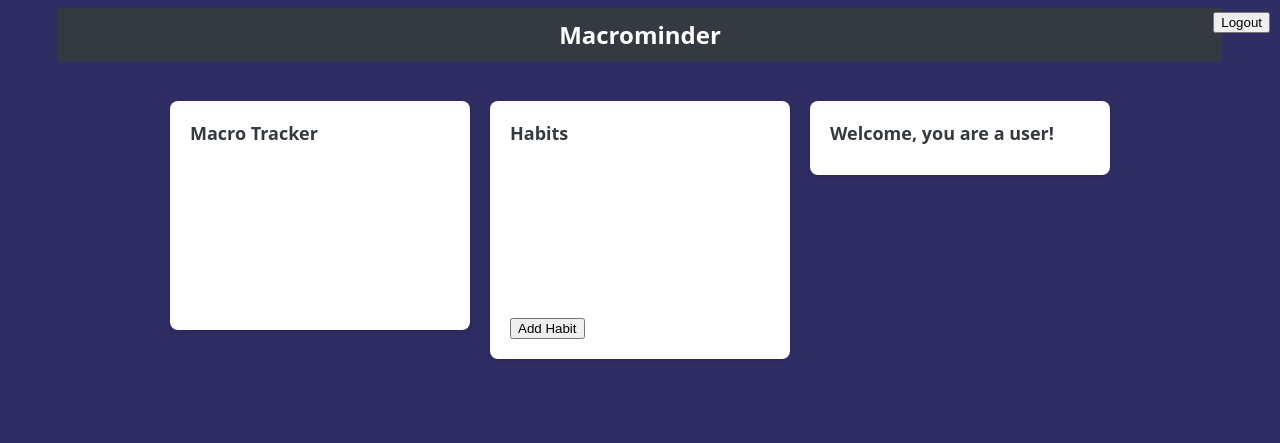
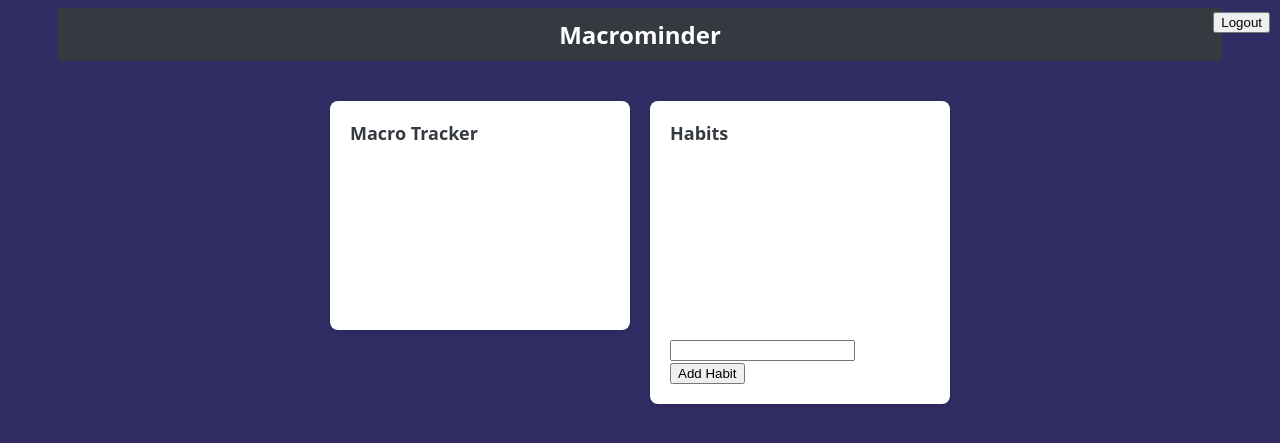
Before and after one commit to OriAdkins/MacroMinder, a Flask app: page /user/dashboard in a window 1280 px wide. Shown: the top 443 px of the page. Run offline with Flask 3, Linux system fonts and the light colour scheme; data that the repository does not hold is empty.

Commit message:
added dynamically adding habits to the list,
no refresh required or navigation to another html page to add a habit.

```diff
--- a/models.py
+++ b/models.py
@@ -9,6 +9,7 @@ class User(db.Model):
     password = db.Column(db.String(80), nullable=False)
     role = db.Column(db.String(80), nullable=False)
 
+#table linked to user to define their habits
 class Habits(db.Model):
     __tablename__ = 'Habits'
     habit_id = db.Column(db.Integer, primary_key=True, autoincrement=True)
@@ -16,6 +17,8 @@ class Habits(db.Model):
     habit_description = db.Column(db.String(255), nullable=False)
     #user = db.relationship('User', backref='habits')
 
+
+# Db table for tracking the macro for the day, tasks_completed is for habits
 class CompletionLog(db.Model):
     __tablename__ = 'CompletionLog'
     tracking_id = db.Column(db.Integer, primary_key=True, autoincrement=True)
--- a/routes.py
+++ b/routes.py
@@ -1,4 +1,4 @@
-from flask import render_template, request, flash, session, redirect, url_for
+from flask import render_template, request, flash, session, redirect, url_for, jsonify
 from app import app, db, bcrypt
 from models import User, Habits
 
@@ -79,27 +79,17 @@ def user_dashboard():
 def addHabit():
     if request.method == 'POST':
         description = request.form.get('habitdesc')
-        userid = session.get('userid')  #retrieve userid from session
-        role = session.get('role') #retrieve role from session
-        #if the user is logged in, check if the habit exists
+        userid = session.get('userid')  # Retrieve userid from session
+        role = session.get('role')  # Retrieve role from session
+
         if userid:
             existingHabit = Habits.query.filter_by(user_id=userid, habit_description=description).first()
-            #if it does not exist, add newHabit to the database. otherwise, notify user the habit exists
             if existingHabit is None:
                 newHabit = Habits(user_id=userid, habit_description=description)
                 db.session.add(newHabit)
                 db.session.commit()
-                if role=='User':
-                    return redirect(url_for('user_dashboard'))  #back to the dashboard
-                elif role=='Admin':
-                    return redirect(url_for('admin_dashboard'))
-                else:
-                    return redirect(url_for('lifecoach_dashboard'))
+                return jsonify({'success': True})  # Return success response
             else:
-                flash('This habit already exists')
+                return jsonify({'success': False, 'message': 'This habit already exists'})  # Return error response
         else:
-            flash('You must be logged in to add a habit.')
-
-
-    # Render the AddHabit page (GET request or failed login)
-    return render_template('AddHabit.html')
+            return jsonify({'success': False, 'message': 'You must be logged in to add a habit.'})  # Return error response
--- a/templates/UserDashboard.html
+++ b/templates/UserDashboard.html
@@ -8,6 +8,12 @@
     <title>Dashboard</title>
     <link rel="stylesheet" type="text/css" href="{{ url_for('static', filename='css/dashboard.css') }}">
     <link rel="stylesheet" href="dashboard.css">
+    <style>
+        /* sets newly generated text to black so it actually shows up */
+        #habit-list li {
+            color: black;
+        }
+    </style>
 </head>
 
 <body id="reportsPage">
@@ -33,31 +39,62 @@
                 <div class="tm-col tm-col-big">
                     <div class="bg-white tm-block h-100">
                         <h2 class="tm-block-title">Habits</h2>
-                        <!--new code-->
                         <!--display the habit descriptions of the habits passed in-->
-                        <ul>
+                        <ul id="habit-list">
                             {% for habit in habits %}
-                                <li class="habit-description">{{ habit.habit_description }}</li>
+                            <li class="habit-description">{{ habit.habit_description }}</li>
                             {% endfor %}
                         </ul>
-                        <!--new code-->
                         <canvas id="barChart"></canvas>
-                        <!--new code1-->
-                        <!--Added button-Ryan-->
-                        <form action="/addhabit" method="GET, POST">
+                        <!--button for adding a habit-->
+                        <form id="add-habit-form" method="POST">
+                            <label for="habitdesc">Description</label>
+                            <input type="text" id="habitdesc" name="habitdesc" required>
                             <button type="submit" class="btn btn-primary">Add Habit</button>
                         </form>
-                        <!--new code1-->
-                    </div>
-                </div>
-                <div class="tm-col tm-col-big"> <!-- Adjusted class to make the third block same size -->
-                    <div class="bg-white tm-block h-100"> <!-- Adjusted class to make the third block same size -->
-                        <h2 class="tm-block-title">Welcome, you are a user!</h2>
                     </div>
                 </div>
             </div>
         </div>
     </div>
+
+    <!-- Javascript to handle the dynamic portion of updating a list
+    essentially this is handing the updating asynchronously, ustilizing XML and JSON requests
+    in routes.py we imported jsonify, which allows us to use json objects as data to pass them
+    for dynamically adding the list of habits. -->
+    <script>
+        document.getElementById("add-habit-form").addEventListener("submit", function (event) {
+            event.preventDefault(); // Prevent the default form submission
+
+            //variable for text description
+            var habitDescription = document.getElementById("habitdesc").value;
+
+            //create a form to append the data added from the text box
+            var formData = new FormData();
+            formData.append('habitdesc', habitDescription);
+
+            //send the form data to the server using fetch API
+            fetch("/addhabit", {
+                method: "POST",
+                body: formData
+            })
+            .then(response => response.json())
+            .then(data => {
+                if (data.success) {
+                    //add habit to the list dynamically
+                    var habitList = document.getElementById("habit-list");
+                    var newHabitItem = document.createElement("li");
+                    newHabitItem.textContent = habitDescription;
+                    habitList.appendChild(newHabitItem);
+                } else {
+                    console.error(data.message);
+                }
+            })
+            .catch(error => {
+                console.error("Error:", error);
+            });
+        });
+    </script>
 </body>
 
 </html>
```
